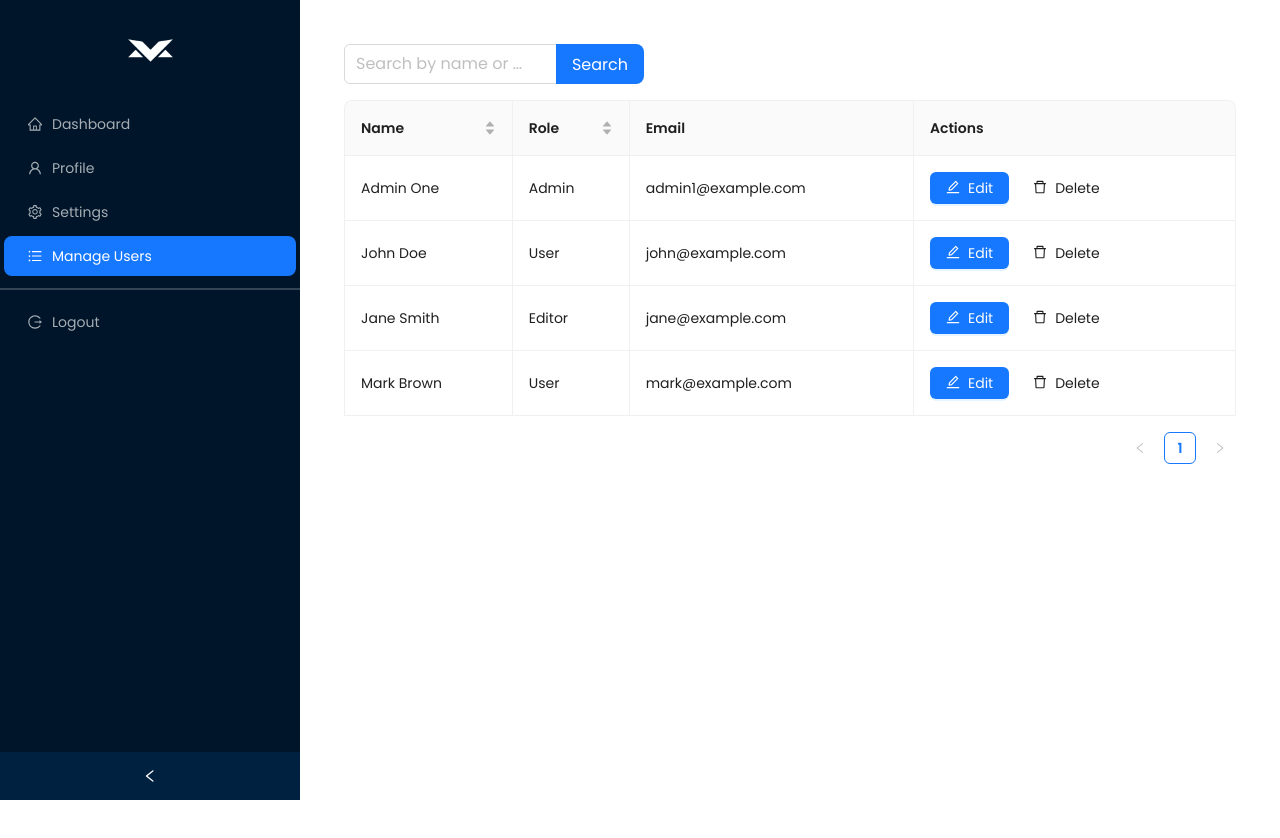
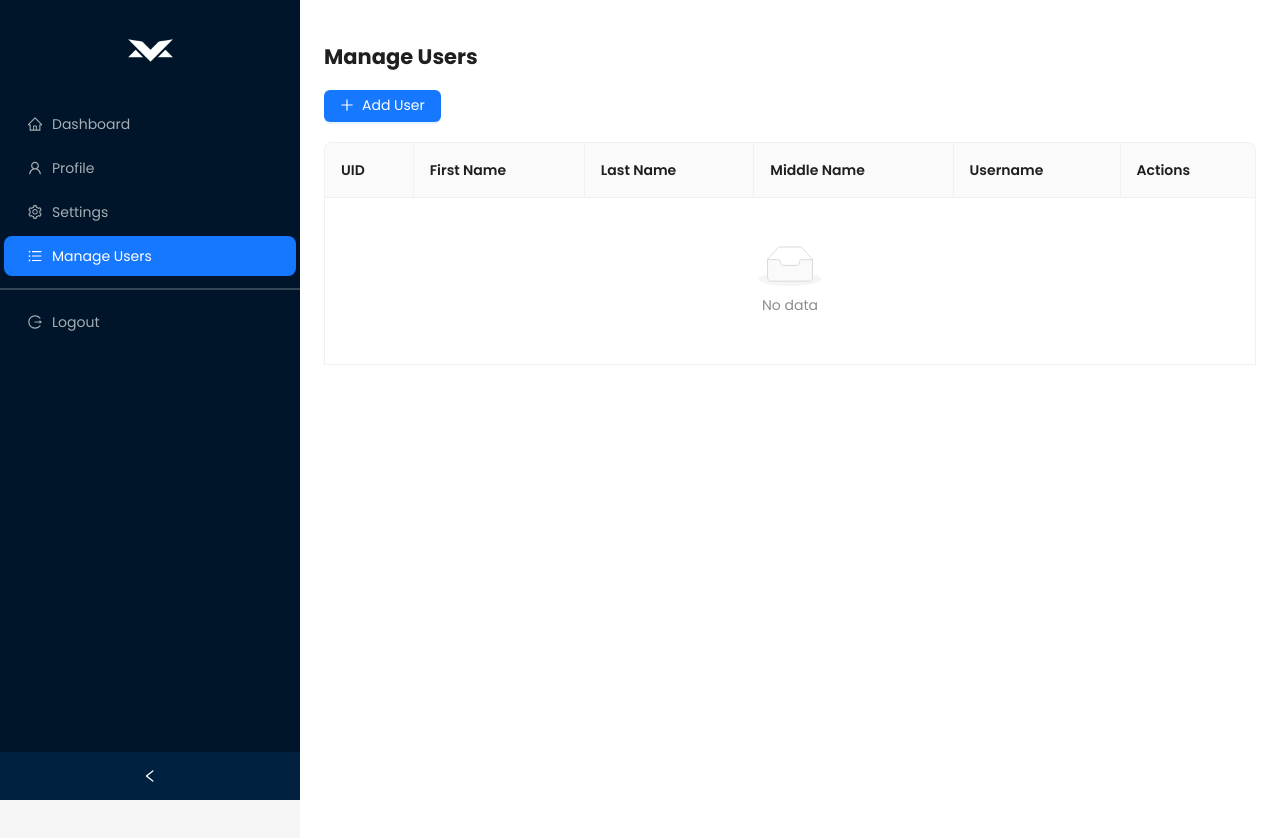
Before and after one commit to rozvalle/SoftEng-Pet-Vaccination-System, a React (Vite) app in the folder dashboard/: page /manageusers in a window 1280 px wide. Shown: the top 838 px of the page. Before the commit the page ends 800 px from the top, so only its background shows below. Built offline with nearby package versions, Linux system fonts and the light colour scheme.

Commit message:
Added a new feature to the dashboard that allows users to manage their profiles and view their activity history. This includes:

```diff
--- a/dashboard/package.json
+++ b/dashboard/package.json
@@ -10,6 +10,7 @@
     "preview": "vite preview"
   },
   "dependencies": {
+    "@ant-design/charts": "^2.2.7",
     "antd": "^5.24.5",
     "axios": "^1.8.4",
     "react": "^19.0.0",
--- a/dashboard/src/pages/Dashboard.jsx
+++ b/dashboard/src/pages/Dashboard.jsx
@@ -1,8 +1,75 @@
+import { Layout, Menu, Card, Row, Col, Statistic, Table } from 'antd';
+import { UserOutlined, BarChartOutlined, DatabaseOutlined } from '@ant-design/icons';
+import { Line } from "@ant-design/charts";
+import { useState } from 'react';
+
+const { Header, Content, Sider } = Layout;
+
 export default function Dashboard() {
+  const [collapsed, setCollapsed] = useState(false);
+
+  const data = [
+    { month: 'Jan', value: 30 },
+    { month: 'Feb', value: 50 },
+    { month: 'Mar', value: 40 },
+    { month: 'Apr', value: 60 },
+    { month: 'May', value: 80 },
+  ];
+
+  const config = {
+    data,
+    xField: 'month',
+    yField: 'value',
+    smooth: true,
+    lineStyle: { stroke: '#1890ff' },
+  };
+
+  const columns = [
+    { title: 'User', dataIndex: 'user', key: 'user' },
+    { title: 'Action', dataIndex: 'action', key: 'action' },
+    { title: 'Date', dataIndex: 'date', key: 'date' },
+  ];
+
+  const recentActivities = [
+    { key: 1, user: 'Admin', action: 'Added a new user', date: '2025-03-28' },
+    { key: 2, user: 'JohnDoe', action: 'Updated profile', date: '2025-03-27' },
+    { key: 3, user: 'JaneDoe', action: 'Deleted a student', date: '2025-03-26' },
+  ];
+
   return (
-    <div>
-      <h2>Dashboard Page</h2>
-      <p>Welcome to the dashboard!</p>
-    </div>
+      <Layout style={{ backgroundColor: '#fff' }}>
+        <Header style={{ background: '#fff', padding: '0 20px', fontSize: '20px', fontWeight: 'bold' }}>Dashboard</Header>
+        <Content style={{ background: '#fff', borderRadius: '10px' }}>
+          <Row gutter={16}>
+            <Col span={8}>
+              <Card>
+                <Statistic title="Total Users" value={120} prefix={<UserOutlined />} />
+              </Card>
+            </Col>
+            <Col span={8}>
+              <Card>
+                <Statistic title="Active Users" value={85} />
+              </Card>
+            </Col>
+            <Col span={8}>
+              <Card>
+                <Statistic title="Total Students" value={500} />
+              </Card>
+            </Col>
+          </Row>
+          <Row gutter={16} style={{ marginTop: '20px' }}>
+            <Col span={12}>
+              <Card title="System Performance">
+                <Line {...config} />
+              </Card>
+            </Col>
+            <Col span={12}>
+              <Card title="Recent Activities">
+                <Table columns={columns} dataSource={recentActivities} pagination={false} />
+              </Card>
+            </Col>
+          </Row>
+        </Content>
+      </Layout>
   );
 }
--- a/dashboard/src/pages/Login.jsx
+++ b/dashboard/src/pages/Login.jsx
@@ -35,7 +35,7 @@ export default function Login() {
             <Form layout="vertical" onFinish={onFinish}>
             <Form.Item
                 name="username"
-                rules={[{ required: true, message: "Please enter your username!" }]}
+                rules={[{ required: false, message: "Please enter your username!" }]}
             >
                 <Input prefix={<UserOutlined />} placeholder="Username" />
             </Form.Item>
--- a/dashboard/src/pages/ManageUsers.jsx
+++ b/dashboard/src/pages/ManageUsers.jsx
@@ -1,68 +1,77 @@
-import React, { useState } from "react";
-import { Table, Input, Button, Popconfirm, Space } from "antd";
-import { EditOutlined, DeleteOutlined } from "@ant-design/icons";
+import React, { useState } from 'react';
+import { Layout, Button, Table, Modal, Form, Input } from 'antd';
+import { PlusOutlined, EditOutlined, DeleteOutlined, InfoCircleOutlined } from '@ant-design/icons';
 
-const { Search } = Input;
+const { Content } = Layout;
 
 const ManageUsers = () => {
-  const [searchText, setSearchText] = useState("");
+  const [users, setUsers] = useState([]);
+  const [isModalOpen, setIsModalOpen] = useState(false);
+  const [form] = Form.useForm();
+  const [editingUser, setEditingUser] = useState(null);
 
-  // Sample User Data
-  const [users, setUsers] = useState([
-    { key: "1", name: "Admin One", role: "Admin", email: "admin1@example.com" },
-    { key: "2", name: "John Doe", role: "User", email: "john@example.com" },
-    { key: "3", name: "Jane Smith", role: "Editor", email: "jane@example.com" },
-    { key: "4", name: "Mark Brown", role: "User", email: "mark@example.com" },
-  ]);
-
-  // Filter users based on search input
-  const filteredUsers = users.filter(
-    (user) =>
-      user.name.toLowerCase().includes(searchText.toLowerCase()) ||
-      user.role.toLowerCase().includes(searchText.toLowerCase())
-  );
-
-  // Delete User
-  const handleDelete = (key) => {
-    setUsers(users.filter((user) => user.key !== key));
-  };
-
-  // Antd Table Columns
   const columns = [
-    { title: "Name", dataIndex: "name", key: "name", sorter: (a, b) => a.name.localeCompare(b.name) },
-    { title: "Role", dataIndex: "role", key: "role", sorter: (a, b) => a.role.localeCompare(b.role) },
-    { title: "Email", dataIndex: "email", key: "email" },
+    { title: 'UID', dataIndex: 'uidNumber', key: 'uidNumber' },
+    { title: 'First Name', dataIndex: 'firstName', key: 'firstName' },
+    { title: 'Last Name', dataIndex: 'lastName', key: 'lastName' },
+    { title: 'Middle Name', dataIndex: 'middleName', key: 'middleName' },
+    { title: 'Username', dataIndex: 'username', key: 'username' },
     {
-      title: "Actions",
-      key: "actions",
+      title: 'Actions',
+      key: 'actions',
       render: (_, record) => (
-        <Space>
-          <Button icon={<EditOutlined />} type="primary">Edit</Button>
-          <Popconfirm title="Are you sure?" onConfirm={() => handleDelete(record.key)}>
-            <Button icon={<DeleteOutlined />} type="danger">Delete</Button>
-          </Popconfirm>
-        </Space>
+        <>
+          <Button icon={<InfoCircleOutlined />} style={{ marginRight: 8 }} />
+          <Button icon={<EditOutlined />} style={{ marginRight: 8 }} />
+          <Button icon={<DeleteOutlined />} danger />
+        </>
       ),
     },
   ];
 
   return (
-    <div style={{ padding: 20 }}>
-      <Search
-        placeholder="Search by name or role"
-        allowClear
-        enterButton="Search"
-        size="large"
-        onSearch={(value) => setSearchText(value)}
-        style={{ marginBottom: 16, width: 300 }}
-      />
-      <Table
-        columns={columns}
-        dataSource={filteredUsers}
-        pagination={{ pageSize: 5 }}
-        bordered
-      />
-    </div>
+    <Layout style={{ minHeight: "100vh", background: "#fff" }}>
+      <Layout style={{ ypadding: '24px', background: "#fff" }}>
+        <Content>
+          <h2>Manage Users</h2>
+          <Button type='primary' icon={<PlusOutlined />} onClick={() => setIsModalOpen(true)}>
+            Add User
+          </Button>
+          <Table bordered columns={columns} dataSource={users} rowKey='uidNumber' style={{ marginTop: 20, }} />
+        </Content>
+      </Layout>
+
+      <Modal
+        title={editingUser ? 'Edit User' : 'Add User'}
+        open={isModalOpen}
+        onCancel={() => setIsModalOpen(false)}
+        footer={null}
+      >
+        <Form form={form} layout='vertical'>
+          <Form.Item name='uidNumber' label='UID Number' rules={[{ required: true }]}>
+            <Input />
+          </Form.Item>
+          <Form.Item name='firstName' label='First Name' rules={[{ required: true }]}>
+            <Input />
+          </Form.Item>
+          <Form.Item name='lastName' label='Last Name' rules={[{ required: true }]}>
+            <Input />
+          </Form.Item>
+          <Form.Item name='middleName' label='Middle Name'>
+            <Input />
+          </Form.Item>
+          <Form.Item name='username' label='Username' rules={[{ required: true }]}>
+            <Input />
+          </Form.Item>
+          <Form.Item name='password' label='Password' rules={[{ required: true }]}>
+            <Input.Password />
+          </Form.Item>
+          <Button type='primary' htmlType='submit' block>
+            {editingUser ? 'Update' : 'Add'} User
+          </Button>
+        </Form>
+      </Modal>
+    </Layout>
   );
 };
 
--- a/dashboard/src/pages/Sidebar.jsx
+++ b/dashboard/src/pages/Sidebar.jsx
@@ -27,7 +27,7 @@ export default function Sidebar({ collapsed, setCollapsed }) { // ✅ Accept pro
     <Sider
       collapsible
       collapsed={collapsed}
-      onCollapse={toggleSidebar} // ✅ Controls collapse state
+      onCollapse={toggleSidebar}
       width={300}
       collapsedWidth={80}
       style={{
```
Also changed, not shown: 1 other file (tests, documents, lock files or other folders).
